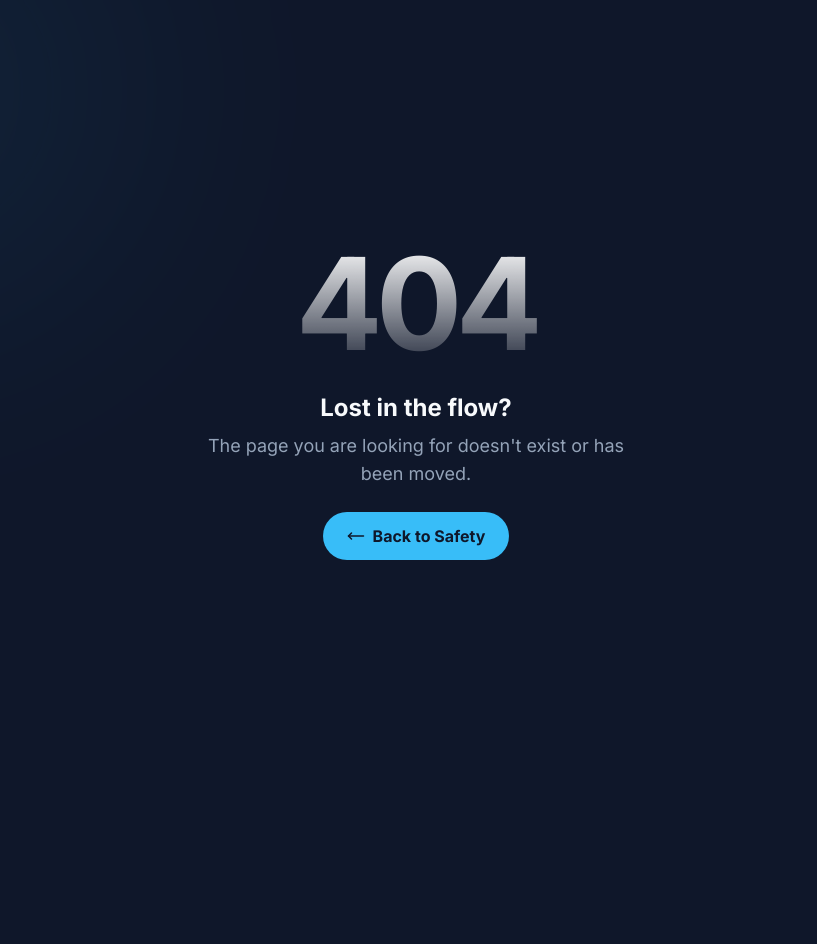
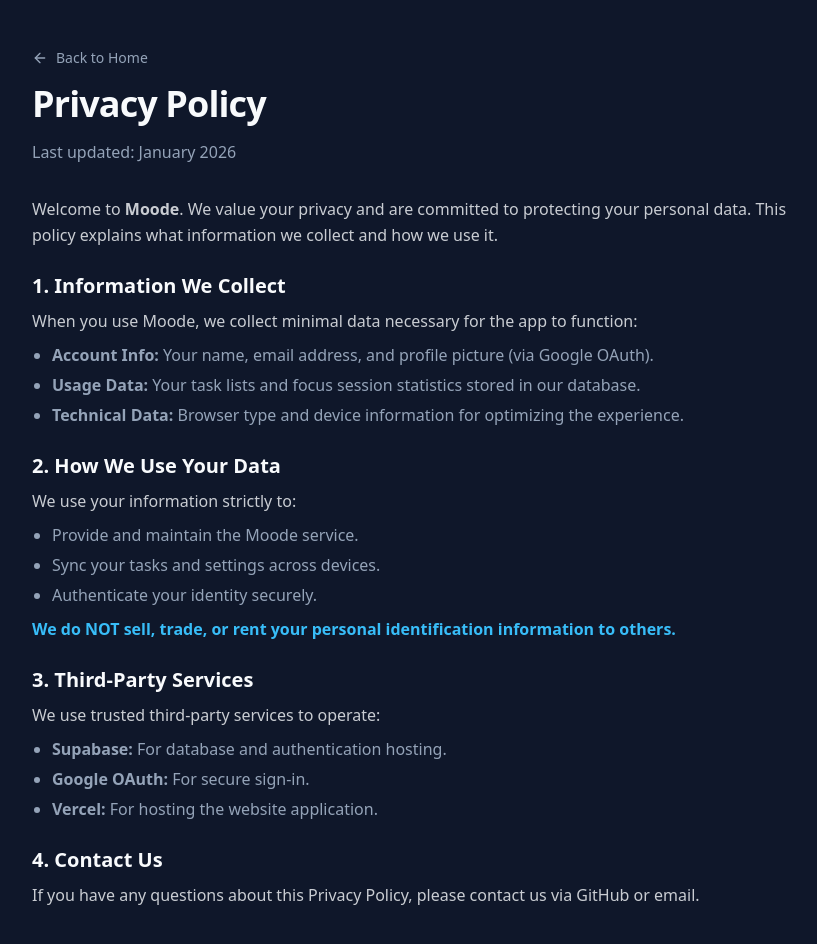
Before and after one commit to Whyawww/Moode, a Next.js app in the folder moode/: page /privacy in a window 1280 px wide. Before the commit this address had no page. Shown: the top 944 px of the page, without its empty margins (224-1041 px from the left). Before the commit the page ends 800 px from the top, so only its background shows below. Built offline with nearby package versions, Linux system fonts and the light colour scheme.

Commit message:
feat privacy page

```diff
--- /dev/null
+++ b/moode/app/privacy/page.tsx
@@ -0,0 +1,100 @@
+"use client";
+
+import Link from "next/link";
+import { ArrowLeft } from "lucide-react";
+
+export default function PrivacyPage() {
+  return (
+    <div className="min-h-screen bg-background text-foreground py-12 px-6 font-sans">
+      <div className="max-w-3xl mx-auto space-y-8">
+        <div className="space-y-4">
+          <Link
+            href="/"
+            className="inline-flex items-center gap-2 text-sm text-muted hover:text-primary transition-colors"
+          >
+            <ArrowLeft size={16} />
+            Back to Home
+          </Link>
+          <h1 className="text-4xl font-bold tracking-tight">Privacy Policy</h1>
+          <p className="text-muted">Last updated: January 2026</p>
+        </div>
+
+        {/* Content */}
+        <div className="prose prose-invert max-w-none space-y-6 text-foreground/80 leading-relaxed">
+          <p>
+            Welcome to <strong>Moode</strong>. We value your privacy and are
+            committed to protecting your personal data. This policy explains
+            what information we collect and how we use it.
+          </p>
+
+          <section className="space-y-2">
+            <h2 className="text-xl font-bold text-foreground">
+              1. Information We Collect
+            </h2>
+            <p>
+              When you use Moode, we collect minimal data necessary for the app
+              to function:
+            </p>
+            <ul className="list-disc pl-5 space-y-1 text-muted">
+              <li>
+                <strong>Account Info:</strong> Your name, email address, and
+                profile picture (via Google OAuth).
+              </li>
+              <li>
+                <strong>Usage Data:</strong> Your task lists and focus session
+                statistics stored in our database.
+              </li>
+              <li>
+                <strong>Technical Data:</strong> Browser type and device
+                information for optimizing the experience.
+              </li>
+            </ul>
+          </section>
+
+          <section className="space-y-2">
+            <h2 className="text-xl font-bold text-foreground">
+              2. How We Use Your Data
+            </h2>
+            <p>We use your information strictly to:</p>
+            <ul className="list-disc pl-5 space-y-1 text-muted">
+              <li>Provide and maintain the Moode service.</li>
+              <li>Sync your tasks and settings across devices.</li>
+              <li>Authenticate your identity securely.</li>
+            </ul>
+            <p className="font-bold text-primary mt-2">
+              We do NOT sell, trade, or rent your personal identification
+              information to others.
+            </p>
+          </section>
+
+          <section className="space-y-2">
+            <h2 className="text-xl font-bold text-foreground">
+              3. Third-Party Services
+            </h2>
+            <p>We use trusted third-party services to operate:</p>
+            <ul className="list-disc pl-5 space-y-1 text-muted">
+              <li>
+                <strong>Supabase:</strong> For database and authentication
+                hosting.
+              </li>
+              <li>
+                <strong>Google OAuth:</strong> For secure sign-in.
+              </li>
+              <li>
+                <strong>Vercel:</strong> For hosting the website application.
+              </li>
+            </ul>
+          </section>
+
+          <section className="space-y-2">
+            <h2 className="text-xl font-bold text-foreground">4. Contact Us</h2>
+            <p>
+              If you have any questions about this Privacy Policy, please
+              contact us via GitHub or email.
+            </p>
+          </section>
+        </div>
+      </div>
+    </div>
+  );
+}
```
